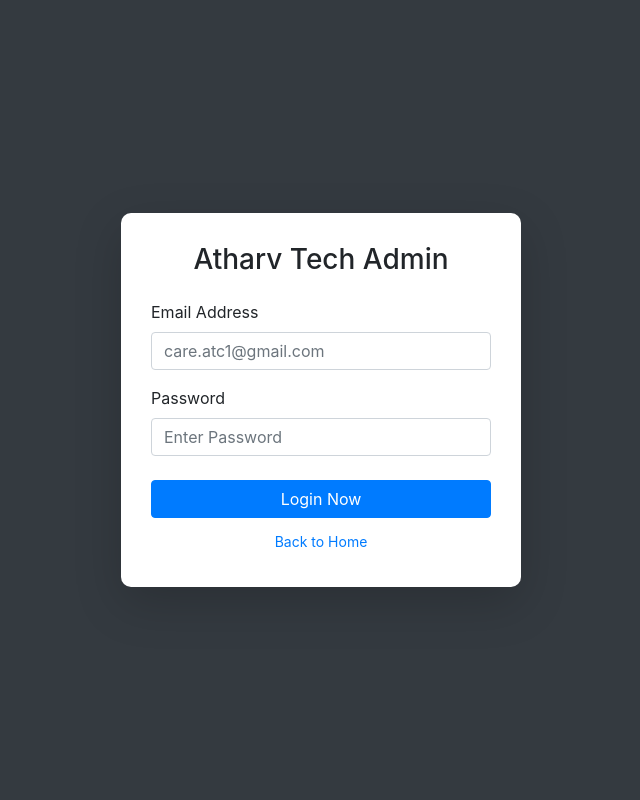
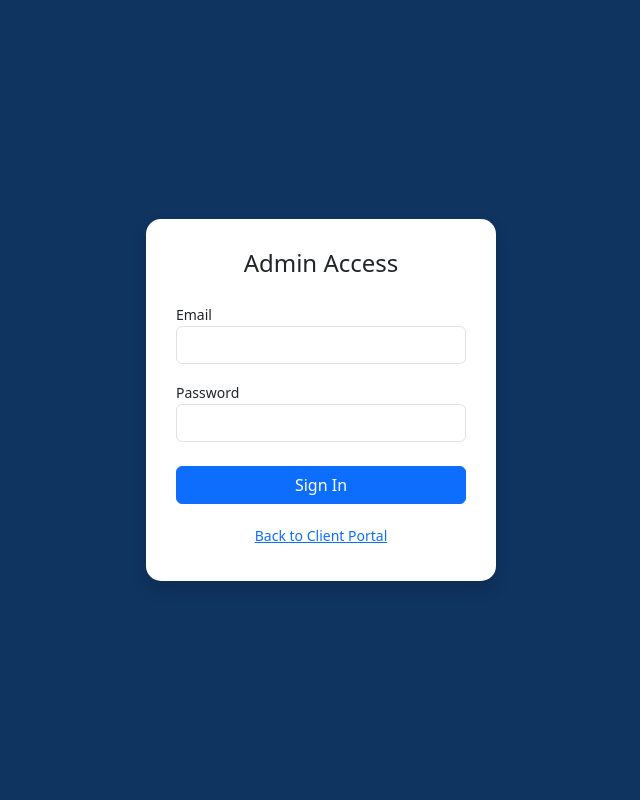
Before and after one commit to careatc1-pixel/Atharv_ERP, a Flask app: page /login in a window 1280 px wide. Shown: the whole page, without its empty margins (319-959 px from the left). Run offline with Flask 3, Linux system fonts and the light colour scheme.

Commit message:
Update login.html

```diff
--- a/templates/login.html
+++ b/templates/login.html
@@ -1,27 +1,21 @@
 <!DOCTYPE html>
 <html>
 <head>
-    <title>Admin Login - Atharv Tech</title>
-    <link rel="stylesheet" href="https://cdn.jsdelivr.net/npm/bootstrap@4.6.2/dist/css/bootstrap.min.css">
+    <title>Staff Login | Atharv Tech</title>
+    <link rel="stylesheet" href="https://cdn.jsdelivr.net/npm/bootstrap@5.3.0/dist/css/bootstrap.min.css">
     <style>
-        body { background: #343a40; height: 100vh; display: flex; align-items: center; justify-content: center; }
-        .login-card { width: 400px; background: white; padding: 30px; border-radius: 10px; }
+        body { background: #0f3460; height: 100vh; display: flex; align-items: center; justify-content: center; }
+        .box { width: 350px; background: white; padding: 30px; border-radius: 15px; }
     </style>
 </head>
 <body>
-    <div class="login-card shadow-lg">
-        <h3 class="text-center mb-4">Atharv Tech Admin</h3>
+    <div class="box shadow">
+        <h4 class="text-center mb-4">Admin Access</h4>
         <form action="/login" method="POST">
-            <div class="form-group">
-                <label>Email Address</label>
-                <input type="email" name="email" class="form-control" placeholder="care.atc1@gmail.com" required>
-            </div>
-            <div class="form-group">
-                <label>Password</label>
-                <input type="password" name="password" class="form-control" placeholder="Enter Password" required>
-            </div>
-            <button type="submit" class="btn btn-primary btn-block mt-4">Login Now</button>
-            <a href="/" class="btn btn-link btn-sm btn-block mt-2">Back to Home</a>
+            <div class="mb-3"><label class="small">Email</label><input type="email" name="email" class="form-control" required></div>
+            <div class="mb-3"><label class="small">Password</label><input type="password" name="password" class="form-control" required></div>
+            <button type="submit" class="btn btn-primary w-100 mt-2">Sign In</button>
+            <a href="/" class="btn btn-link btn-sm d-block text-center mt-3">Back to Client Portal</a>
         </form>
     </div>
 </body>
```
